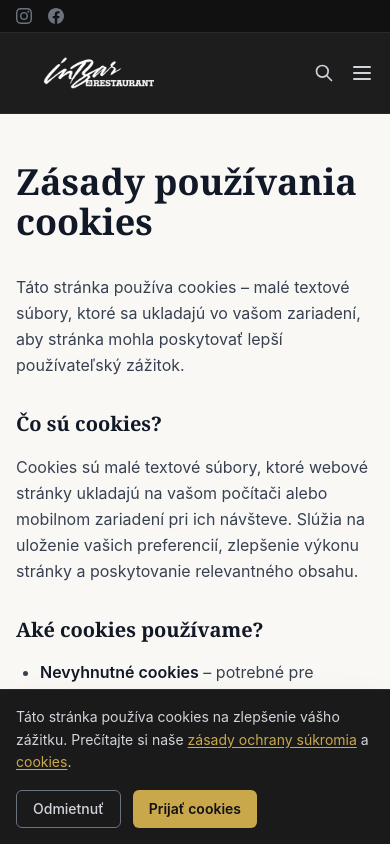
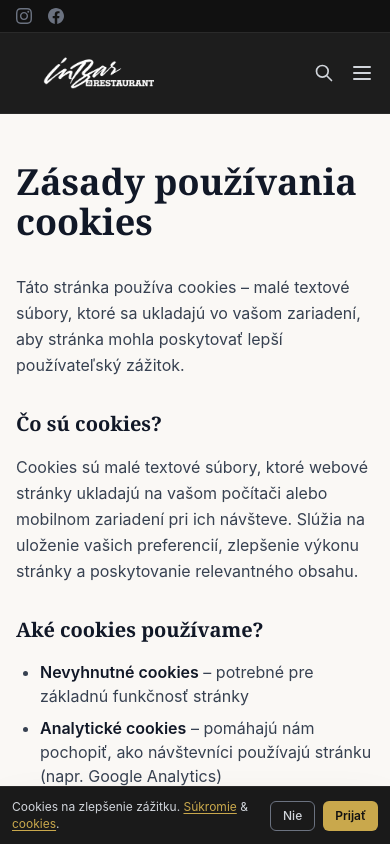
Before and after one commit to romanzelenkajj-dev/inbar-nextjs, a Next.js app: page /cookies in a window 390 px wide. Shown: the top 844 px of the page. Built offline with nearby package versions, Linux system fonts and the light colour scheme.

Commit message:
UI improvements: lighter hero overlays, restyled buttons, mobile excerpts, compact cookie banner, OG meta for categories, related article excerpts

```diff
--- a/src/app/[slug]/page.tsx
+++ b/src/app/[slug]/page.tsx
@@ -156,7 +156,7 @@ export default async function ArticlePage({ params }: ArticlePageProps) {
           </h2>
           <div className="grid grid-cols-1 sm:grid-cols-2 lg:grid-cols-4 gap-6">
             {relatedPosts.map((relPost) => (
-              <ArticleCard key={relPost.id} post={relPost} showExcerpt={false} />
+              <ArticleCard key={relPost.id} post={relPost} showExcerpt={true} />
             ))}
           </div>
         </section>
--- a/src/app/category/[slug]/page.tsx
+++ b/src/app/category/[slug]/page.tsx
@@ -30,6 +30,19 @@ export async function generateMetadata({ params }: CategoryPageProps): Promise<M
       canonical: `${SITE_URL}/category/${category.slug}`,
     },
     openGraph: {
+      title: `${category.name} | ${SITE_NAME}`,
+      description: category.description || `Články v kategórii ${category.name}`,
+      images: [
+        {
+          url: 'https://cms.inbar.sk/app/uploads/2020/03/INBAR-LOGO-WEB.png',
+          width: 600,
+          height: 200,
+          alt: SITE_NAME,
+        },
+      ],
+    },
+    twitter: {
+      card: 'summary_large_image',
       title: `${category.name} | ${SITE_NAME}`,
       description: category.description || `Články v kategórii ${category.name}`,
     },
--- a/src/components/ArticleCard.tsx
+++ b/src/components/ArticleCard.tsx
@@ -39,14 +39,14 @@ export default function ArticleCard({
           ) : (
             <div className="w-full h-full bg-dark-card" />
           )}
-          <div className="absolute inset-x-0 bottom-0 h-2/3 bg-gradient-to-t from-dark/80 via-dark/40 to-transparent z-10" />
+          <div className="absolute inset-x-0 bottom-0 h-2/3 bg-gradient-to-t from-dark/70 via-dark/30 to-transparent z-10" />
           <div className="absolute bottom-0 left-0 right-0 p-4 z-20">
             {showCategory && firstCategory && (
               <span className="inline-block text-[10px] font-medium tracking-widest uppercase text-gold mb-1" style={{ textShadow: '0 1px 4px rgba(0,0,0,0.6)' }}>
                 {firstCategory.name}
               </span>
             )}
-            <h3 className="text-lg font-serif font-bold text-white leading-snug group-hover:text-gold transition-colors duration-300" style={{ textShadow: '0 2px 6px rgba(0,0,0,0.7)' }}>
+            <h3 className="text-base sm:text-lg font-serif font-bold text-white leading-snug group-hover:text-gold transition-colors duration-300" style={{ textShadow: '0 2px 6px rgba(0,0,0,0.7)' }}>
               {title}
             </h3>
           </div>
@@ -147,7 +147,7 @@ export default function ArticleCard({
           {title}
         </h3>
         {showExcerpt && (
-          <p className="hidden sm:block text-sm text-gray-500 mt-1.5 line-clamp-2">
+          <p className="text-sm text-gray-500 mt-1.5 line-clamp-2">
             {excerpt}
           </p>
         )}
--- a/src/components/CategorySection.tsx
+++ b/src/components/CategorySection.tsx
@@ -22,9 +22,9 @@ export default function CategorySection({ title, slug, posts }: CategorySectionP
         </div>
         <Link
           href={`/category/${slug}`}
-          className="text-sm font-medium tracking-wider uppercase text-gold hover:text-gold-light transition-colors whitespace-nowrap"
+          className="text-xs font-semibold tracking-widest uppercase text-gold border border-gold/40 rounded-full px-4 py-1.5 hover:bg-gold hover:text-dark transition-all duration-300 whitespace-nowrap"
         >
-          Zobraziť všetky &rarr;
+          Zobraziť všetky
         </Link>
       </div>
 
--- a/src/components/CookieConsent.tsx
+++ b/src/components/CookieConsent.tsx
@@ -32,31 +32,31 @@ export default function CookieConsent() {
     <div
       className="fixed bottom-0 left-0 right-0 z-50 animate-slide-up border-t border-dark-border bg-dark-lighter shadow-2xl"
     >
-      <div className="mx-auto max-w-6xl px-4 py-4 sm:px-6 sm:py-5">
-        <div className="flex flex-col items-start gap-4 sm:flex-row sm:items-center sm:justify-between">
-          <p className="font-sans text-sm leading-relaxed text-gray-300 sm:text-base">
-            Táto stránka používa cookies na zlepšenie vášho zážitku. Prečítajte si naše{' '}
+      <div className="mx-auto max-w-6xl px-3 py-3 sm:px-6 sm:py-4">
+        <div className="flex items-center justify-between gap-3 sm:gap-4">
+          <p className="font-sans text-xs leading-snug text-gray-300 sm:text-sm sm:leading-relaxed">
+            Cookies na zlepšenie zážitku.{' '}
             <Link href="/ochrana-sukromia" className="text-gold underline underline-offset-2 hover:text-gold-light">
-              zásady ochrany súkromia
+              Súkromie
             </Link>{' '}
-            a{' '}
+            &{' '}
             <Link href="/cookies" className="text-gold underline underline-offset-2 hover:text-gold-light">
               cookies
             </Link>
             .
           </p>
-          <div className="flex shrink-0 gap-3">
+          <div className="flex shrink-0 gap-2 sm:gap-3">
             <button
               onClick={handleReject}
-              className="rounded-md border border-gray-500 px-4 py-2 text-sm font-medium text-gray-300 transition-colors hover:border-gray-300 hover:text-white"
+              className="rounded-md border border-gray-500 px-3 py-1.5 text-xs sm:text-sm font-medium text-gray-300 transition-colors hover:border-gray-300 hover:text-white"
             >
-              Odmietnuť
+              Nie
             </button>
             <button
               onClick={handleAccept}
-              className="rounded-md bg-gold px-4 py-2 text-sm font-semibold text-dark transition-colors hover:bg-gold-light"
+              className="rounded-md bg-gold px-3 py-1.5 text-xs sm:text-sm font-semibold text-dark transition-colors hover:bg-gold-light"
             >
-              Prijať cookies
+              Prijať
             </button>
           </div>
         </div>
```
